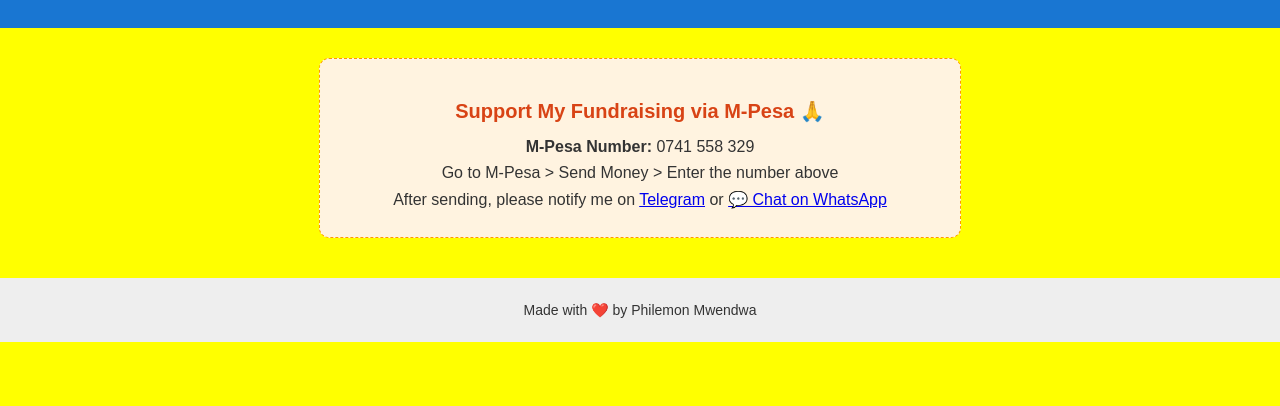
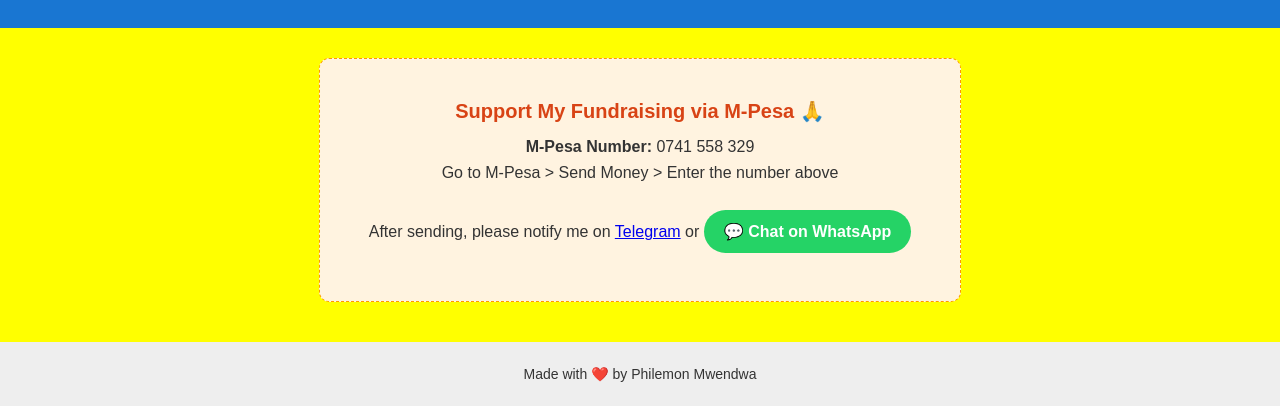
Before and after one commit to architectPhilemon/Fundraising-site, a plain HTML site: page index.html in a window 1280 px wide. Shown: the part 502-908 px from the top of the page. Before the commit the page ends 844 px from the top, so only its background shows below. Drawn offline with Linux system fonts and the light colour scheme.

Commit message:
Update styles.css

```diff
--- a/styles.css
+++ b/styles.css
@@ -57,6 +57,22 @@ body {
   color: #333;
   margin: 8px 0;
 }
+.whatsapp-btn {
+  display: inline-block;
+  background-color: #25D366;
+  color: white;
+  padding: 12px 20px;
+  margin: 20px 0;
+  border-radius: 30px;
+  text-decoration: none;
+  font-weight: bold;
+  font-size: 16px;
+  transition: background-color 0.3s ease;
+}
+
+.whatsapp-btn:hover {
+  background-color: #1EBE5D;
+}
 
 footer {
   background-color: #eeeeee;
```
